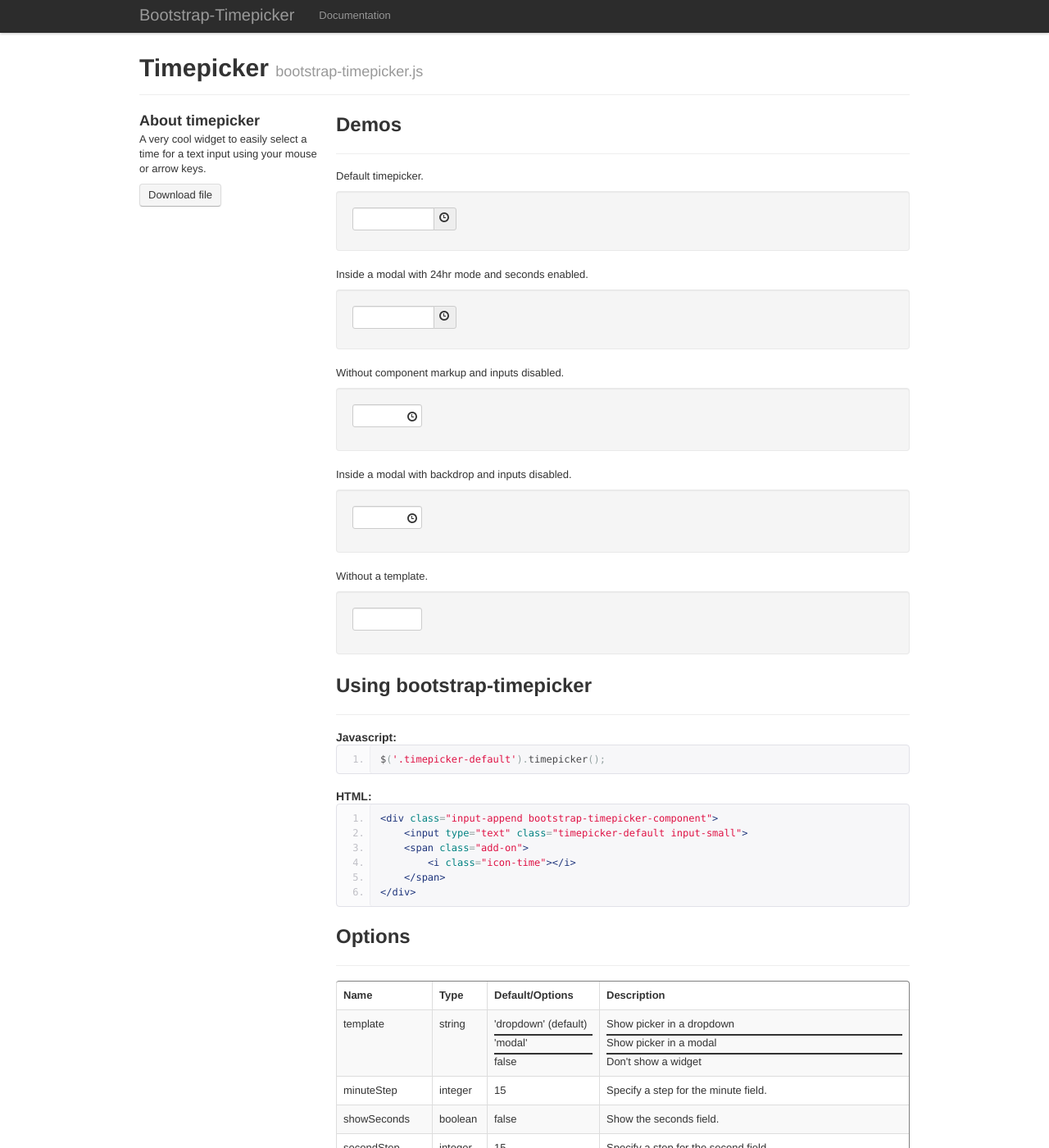
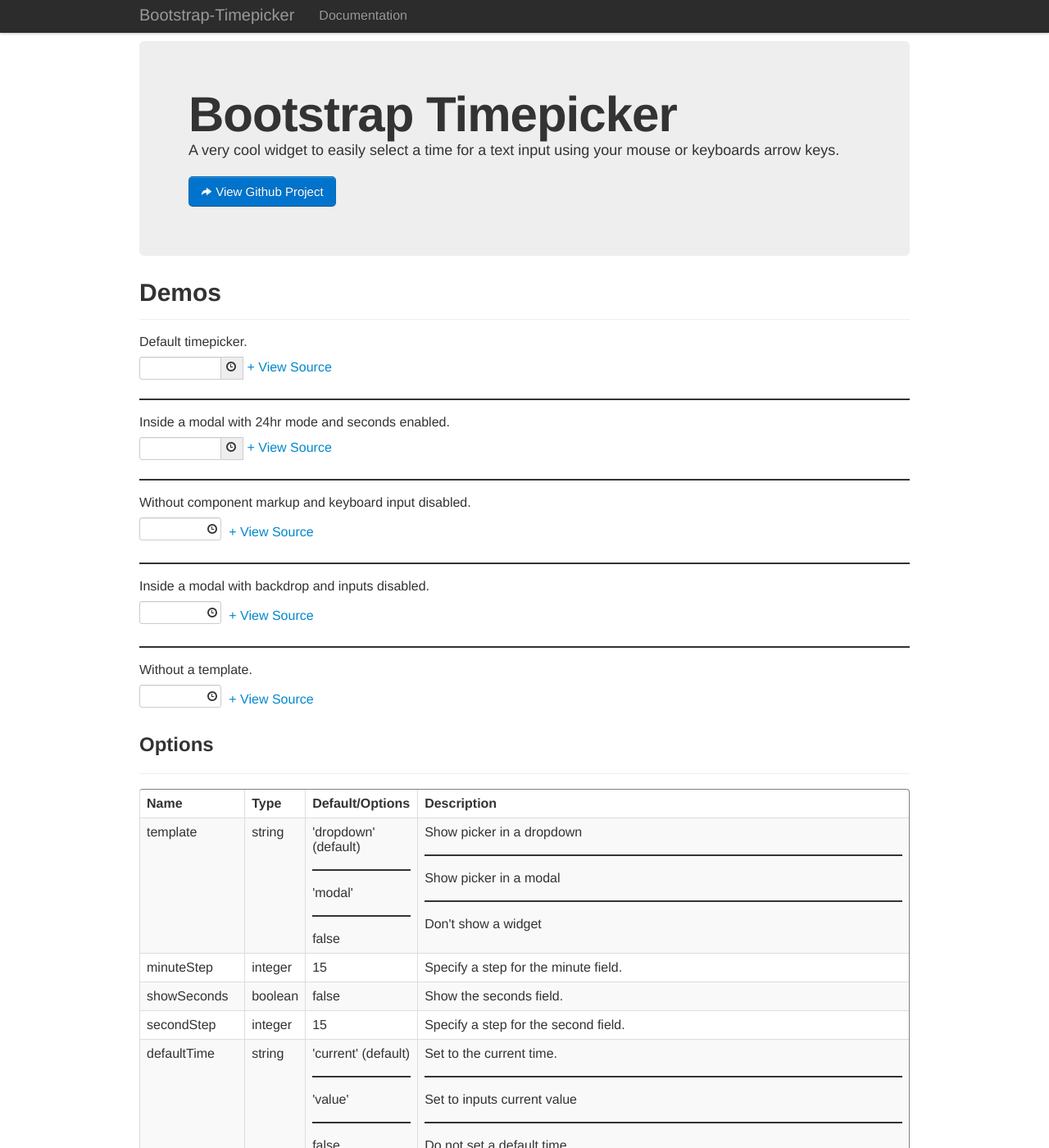
Before and after one commit to jdewit/bootstrap-timepicker, a Jekyll site: the page built from index.html, in a window 1280 px wide and 1400 px high. Shown: the whole window at 82% size. Built offline with Jekyll 4.4.1, drawn with Linux system fonts in a browser that asks for light colours; nearby versions of some CDN libraries; part of the change alters nothing that is shown.

Commit message:
Put source code in a collapse and improve layout

```diff
--- a/_layouts/default.html
+++ b/_layouts/default.html
@@ -12,9 +12,7 @@
             padding-bottom: 40px;
             position: relative;
             padding-top: 50px;
-        }
-        hr {
-            margin: 3px 0 0 0;
+            font-size: 16px;
         }
     </style>
     <title>{{ page.title }}</title>
@@ -51,22 +49,22 @@
     <script type="text/javascript" src="js/bootstrap-timepicker.min.js"></script>
     <script type="text/javascript">
         $(document).ready(function () {
-            $('.timepicker-default').timepicker();
+            $('#timepicker1').timepicker();
 
-            $('.timepicker-1').timepicker({
+            $('#timepicker2').timepicker({
                 minuteStep: 1,
                 template: 'modal',
                 showSeconds: true,
                 showMeridian: false
             });
 
-            $('.timepicker-2').timepicker({
+            $('#timepicker3').timepicker({
                 minuteStep: 5,
                 showInputs: false,
                 disableFocus: true
             });
 
-            $('.timepicker-3').timepicker({
+            $('#timepicker4').timepicker({
                 minuteStep: 1,
                 secondStep: 5,
                 showInputs: false,
@@ -76,7 +74,7 @@
                 showMeridian: false
             });
 
-            $('.timepicker-4').timepicker({
+            $('#timepicker5').timepicker({
                 template: false,
                 showInputs: false,
                 minuteStep: 5
--- a/index.html
+++ b/index.html
@@ -7,63 +7,197 @@ title: Timepicker for Twitter Bootstrap
 <!-- Timepicker
 ================================================== -->
 <section id="timepicker">
+    <div class="hero-unit">
+        <h1>Bootstrap Timepicker</h1>
+        <p class="lead">A very cool widget to easily select a time for a text input using your mouse or keyboards arrow keys.</p>
+        <a href="https://github.com/jdewit/bootstrap-timepicker" target="_blank" class="btn btn-primary btn-large"><i class="icon-share-alt icon-white"></i> View Github Project</a>
+    </div>
     <div class="page-header">
-        <h1>Timepicker <small>bootstrap-timepicker.js</small></h1>
-    </div>
-    <div class="row">
-        <div class="span3 columns">
-            <h3>About timepicker</h3>
-            <p>A very cool widget to easily select a time for a text input using your mouse or arrow keys.</p>
-            <a href="https://github.com/jdewit/bootstrap-timepicker" target="_blank" class="btn">Download file</a>
-        </div>
-        <div class="span9 columns">
-            <div class="page-header" style="margin-top: 0;">
-                <h2>Demos</h2>
+        <h1>Demos</h1>
     </div>
     <p>Default timepicker.</p>
-            <!-- sample timepicker content -->
-            <div class="well">
     <div class="input-append bootstrap-timepicker-component">
-                    <input class="input-small timepicker-default" type="text"/><span class="add-on"><i class="icon-time"></i></span>
+        <input id="timepicker1" class="input-small" type="text"/><span class="add-on"><i class="icon-time"></i></span>
+        <a href="#timepicker1Source" data-toggle="collapse">+ View Source</a>
     </div>
+    <div id="timepicker1Source" class="collapse">
+<pre class="prettyprint linenums">
+&lt;!DOCTYPE html&gt;
+&lt;html&gt;
+    &lt;head&gt;
+        &lt;meta http-equiv="Content-Type" content="text/html; charset=utf-8" /&gt;
+        &lt;link type="text/css" href="css/bootstrap.min.css" /&gt;
+        &lt;link type="text/css" href="css/bootstrap-timepicker.min.css" /&gt;
+        &lt;script type="text/javascript" src="http://ajax.googleapis.com/ajax/libs/jquery/1.7.1/jquery.min.js"&gt;&lt/script&gt;
+        &lt;script type="text/javascript" src="js/bootstrap-2.2.2.min.js"&gt;&lt;/script&gt;
+        &lt;script type="text/javascript" src="js/bootstrap-timepicker.min.js"&gt;&lt;/script&gt;
+    &lt;/head&gt;
+    &lt;body&gt;
+        &lt;div class="input-append bootstrap-timepicker-component"&gt;
+            &lt;input id="timepicker1" type="text" class="input-small"&gt;
+            &lt;span class="add-on"&gt;&lt;i class="icon-time"&gt;&lt;/i&gt;&lt/span&gt;
+        &lt;/div&gt;
+
+        &lt;script type="text/javascript"&gt;
+            $('#timepicker1').timepicker();
+        &lt;/script&gt;
+    &lt;/body&gt;
+&lt;/html&gt;
+</pre>
     </div>
+    <hr>
     <p>Inside a modal with 24hr mode and seconds enabled.</p>
-            <div class="well">
     <div class="input-append bootstrap-timepicker-component">
-                    <input class="timepicker-1 input-small" type="text" /><span class="add-on"><i class="icon-time"></i></span>
+        <input id="timepicker2" class="input-small" type="text"/><span class="add-on"><i class="icon-time"></i></span>
+        <a href="#timepicker2Source" data-toggle="collapse">+ View Source</a>
     </div>
-            </div>
-            <p>Without component markup and inputs disabled.</p>
-            <div class="well">
-                <input class="timepicker-2" type="text" style="width: 75px;" />
-                <i class="icon-time" style="margin: -2px 0 0 -22.5px; pointer-events: none; position: relative;"></i>
-            </div>
-            <p>Inside a modal with backdrop and inputs disabled.</p>
-            <div class="well">
-                <input class="timepicker-3" type="text" style="width: 75px;" />
-                <i class="icon-time" style="margin: -2px 0 0 -22.5px; pointer-events: none; position: relative;"></i>
-            </div>
-            <p>Without a template.</p>
-            <div class="well">
-                <input class="timepicker-4" type="text" style="width: 75px;" />
-            </div>
-            <div class="page-header">
-                <h2>Using bootstrap-timepicker</h2>
-            </div>
-            <h4>Javascript:</h4>
+    <div id="timepicker2Source" class="collapse">
 <pre class="prettyprint linenums">
-$('.timepicker-default').timepicker();
-</pre>
-            <h4>HTML:</h4>
-<pre class="prettyprint linenums">
+&lt;!DOCTYPE html&gt;
+&lt;html&gt;
+    &lt;head&gt;
+        &lt;meta http-equiv="Content-Type" content="text/html; charset=utf-8" /&gt;
+        &lt;link type="text/css" href="css/bootstrap.min.css" /&gt;
+        &lt;link type="text/css" href="css/bootstrap-timepicker.min.css" /&gt;
+        &lt;script type="text/javascript" src="http://ajax.googleapis.com/ajax/libs/jquery/1.7.1/jquery.min.js"&gt;&lt/script&gt;
+        &lt;script type="text/javascript" src="js/bootstrap-2.2.2.min.js"&gt;&lt;/script&gt;
+        &lt;script type="text/javascript" src="js/bootstrap-timepicker.min.js"&gt;&lt;/script&gt;
+    &lt;/head&gt;
+    &lt;body&gt;
         &lt;div class="input-append bootstrap-timepicker-component"&gt;
-    &lt;input type="text" class="timepicker-default input-small"&gt;
+            &lt;input id="timepicker2" type="text" class="input-small"&gt;
             &lt;span class="add-on"&gt;
                 &lt;i class="icon-time"&gt;&lt;/i&gt;
             &lt/span&gt;
         &lt;/div&gt;
+
+        &lt;script type="text/javascript"&gt;
+            $('#timepicker2').timepicker({
+                minuteStep: 1,
+                template: 'modal',
+                showSeconds: true,
+                showMeridian: false
+            });
+        &lt;/script&gt;
+    &lt;/body&gt;
+&lt;/html&gt;
 </pre>
+   </div>
+   <hr>
+   <p>Without component markup and keyboard input disabled.</p>
+   <div>
+       <input id="timepicker3" class="input-small" type="text" />
+       <i class="icon-time" style="margin: -2px 0 0 -22.5px; pointer-events: none; position: relative;"></i>
+       &nbsp;
+       <a href="#timepicker3Source" data-toggle="collapse"> + View Source</a>
+   </div>
+   <div id="timepicker3Source" class="collapse">
+<pre class="prettyprint linenums">
+&lt;!DOCTYPE html&gt;
+&lt;html&gt;
+    &lt;head&gt;
+        &lt;meta http-equiv="Content-Type" content="text/html; charset=utf-8" /&gt;
+        &lt;link type="text/css" href="css/bootstrap.min.css" /&gt;
+        &lt;link type="text/css" href="css/bootstrap-timepicker.min.css" /&gt;
+        &lt;script type="text/javascript" src="http://ajax.googleapis.com/ajax/libs/jquery/1.7.1/jquery.min.js"&gt;&lt/script&gt;
+        &lt;script type="text/javascript" src="js/bootstrap-2.2.2.min.js"&gt;&lt;/script&gt;
+        &lt;script type="text/javascript" src="js/bootstrap-timepicker.min.js"&gt;&lt;/script&gt;
+    &lt;/head&gt;
+    &lt;body&gt;
+        &lt;div&gt;
+            &lt;input id="timepicker3" type="text" class="input-small"&gt;
+            &lt;i class="icon-time"&gt;&lt;/i&gt;
+        &lt;/div&gt;
 
+        &lt;script type="text/javascript"&gt;
+            $('#timepicker3').timepicker({
+                minuteStep: 5,
+                showInputs: false,
+                disableFocus: true
+            });
+        &lt;/script&gt;
+    &lt;/body&gt;
+&lt;/html&gt;
+</pre>
+   </div>
+   <hr>
+   <p>Inside a modal with backdrop and inputs disabled.</p>
+   <div>
+       <input id="timepicker4" class="input-small" type="text" />
+       <i class="icon-time" style="margin: -2px 0 0 -22.5px; pointer-events: none; position: relative;"></i>
+       &nbsp;
+       <a href="#timepicker4Source" data-toggle="collapse"> + View Source</a>
+   </div>
+   <div id="timepicker4Source" class="collapse">
+<pre class="prettyprint linenums">
+&lt;!DOCTYPE html&gt;
+&lt;html&gt;
+    &lt;head&gt;
+        &lt;meta http-equiv="Content-Type" content="text/html; charset=utf-8" /&gt;
+        &lt;link type="text/css" href="css/bootstrap.min.css" /&gt;
+        &lt;link type="text/css" href="css/bootstrap-timepicker.min.css" /&gt;
+        &lt;script type="text/javascript" src="http://ajax.googleapis.com/ajax/libs/jquery/1.7.1/jquery.min.js"&gt;&lt/script&gt;
+        &lt;script type="text/javascript" src="js/bootstrap-2.2.2.min.js"&gt;&lt;/script&gt;
+        &lt;script type="text/javascript" src="js/bootstrap-timepicker.min.js"&gt;&lt;/script&gt;
+    &lt;/head&gt;
+    &lt;body&gt;
+        &lt;div&gt;
+            &lt;input id="timepicker4" type="text" class="input-small"&gt;
+            &lt;i class="icon-time"&gt;&lt;/i&gt;
+        &lt;/div&gt;
+
+        &lt;script type="text/javascript"&gt;
+            $('#timepicker4').timepicker({
+                minuteStep: 1,
+                secondStep: 5,
+                showInputs: false,
+                template: 'modal',
+                modalBackdrop: true,
+                showSeconds: true,
+                showMeridian: false
+            });
+        &lt;/script&gt;
+    &lt;/body&gt;
+&lt;/html&gt;
+</pre>
+   </div>
+   <hr>
+   <p>Without a template.</p>
+   <div>
+       <input id="timepicker5" class="input-small" type="text" />
+       <i class="icon-time" style="margin: -2px 0 0 -22.5px; pointer-events: none; position: relative;"></i>
+       &nbsp;
+       <a href="#timepicker5Source" data-toggle="collapse"> + View Source</a>
+   </div>
+   <div id="timepicker5Source" class="collapse">
+<pre class="prettyprint linenums">
+&lt;!DOCTYPE html&gt;
+&lt;html&gt;
+    &lt;head&gt;
+        &lt;meta http-equiv="Content-Type" content="text/html; charset=utf-8" /&gt;
+        &lt;link type="text/css" href="css/bootstrap.min.css" /&gt;
+        &lt;link type="text/css" href="css/bootstrap-timepicker.min.css" /&gt;
+        &lt;script type="text/javascript" src="http://ajax.googleapis.com/ajax/libs/jquery/1.7.1/jquery.min.js"&gt;&lt/script&gt;
+        &lt;script type="text/javascript" src="js/bootstrap-2.2.2.min.js"&gt;&lt;/script&gt;
+        &lt;script type="text/javascript" src="js/bootstrap-timepicker.min.js"&gt;&lt;/script&gt;
+    &lt;/head&gt;
+    &lt;body&gt;
+        &lt;div&gt;
+            &lt;input id="timepicker5" type="text" class="input-small"&gt;
+            &lt;i class="icon-time"&gt;&lt;/i&gt;
+        &lt;/div&gt;
+
+        &lt;script type="text/javascript"&gt;
+            $('#timepicker5').timepicker({
+                template: false,
+                showInputs: false,
+                minuteStep: 5
+            });
+        &lt;/script&gt;
+    &lt;/body&gt;
+&lt;/html&gt;
+</pre>
+    </div>
     <div class="page-header">
         <h2>Options</h3>
     </div>
@@ -161,6 +295,4 @@ $('.timepicker-default').timepicker();
             </tr>
         </tbody>
     </table>
-        </div>
-    </div>
 </section>
```
Lines whose indentation alone changed are shown as unchanged.
